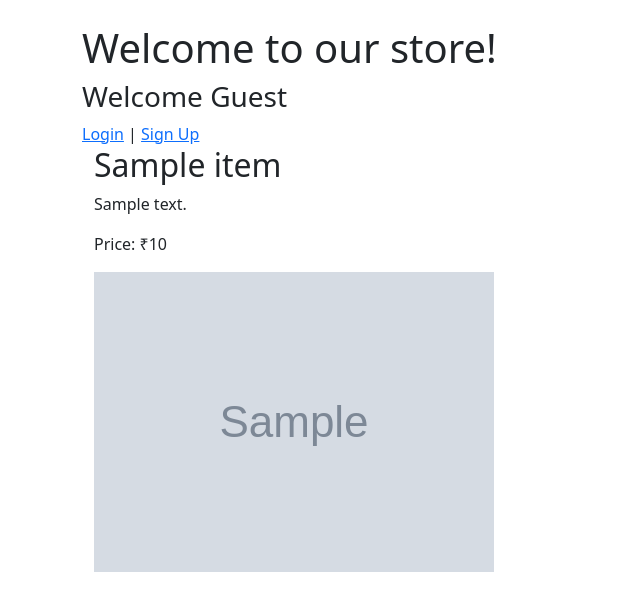
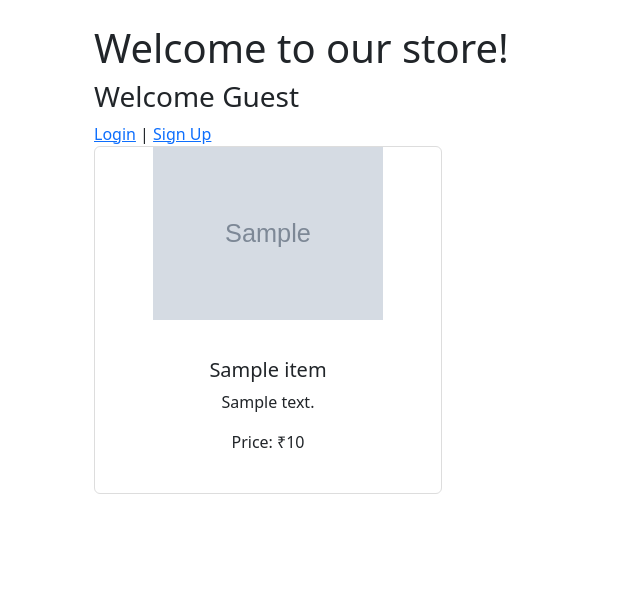
Before and after one commit to Shamit2105/woc7.0-django-ecommerce-Shamit, a Django app: page / in a window 1280 px wide. Shown: the part 56-667 px from the top of the page, without its empty margins (0-640 px from the left). Run offline with Django 5.2, Linux system fonts and the light colour scheme; tables that the repository leaves empty hold one stand-in row (values such as "Sample post"); grey boxes marked "Sample" are stand-in pictures.

Commit message:
listed items in better way

```diff
--- /dev/null
+++ b/static/css/home.css
@@ -0,0 +1,33 @@
+.card {
+    width: 100%;
+    aspect-ratio: 1 / 1; /* This makes the card a square */
+    display: flex;
+    flex-direction: column;
+    justify-content: space-between;
+    border: 1px solid #ddd; /* Add a border to distinguish items */
+    margin-bottom: 15px; /* Add some space between items */
+}
+
+.card-img-container {
+    width: 100%;
+    height: 50%; /* Adjust the height to fit within the square card */
+    overflow: hidden;
+    display: flex;
+    justify-content: center;
+    align-items: center;
+}
+
+.card-img-top {
+    width: 100%;
+    height: 100%;
+    object-fit: contain; /* Ensure the image fits within the container without being cropped */
+}
+
+.card-body {
+    padding: 10px;
+    flex-grow: 1;
+    display: flex;
+    flex-direction: column;
+    justify-content: center;
+    align-items: center;
+}
--- a/templates/home.html
+++ b/templates/home.html
@@ -1,10 +1,13 @@
 {% extends '_base.html' %}
+{% load static %}
 
 {% block title %}
 Home
 {% endblock title %}
 
 {% block content %}
+<link rel="stylesheet" href="{% static 'css/home.css' %}">
+<div class="container mt-4">
     <h1>Welcome to our store!</h1>
     {% if user.is_authenticated %}
     <h3>Welcome, {{ user.username }}!</h3>
@@ -12,12 +15,21 @@ Home
     <h3>Welcome Guest</h3>
     <a href="{% url 'login' %}">Login</a> | <a href="{% url 'signup' %}">Sign Up</a>
     {% endif %}
+    <div class="row">
         {% for item in items %}
-<div class="container">
-    <h2>{{ item.name }}</h2>
-    <p>{{ item.description }}</p>
-    <p>Price: ₹{{ item.price }}</p>
-    <img src="{{ item.image.url }}" alt="{{ item.name }}">
+        <div class="col-md-4 mb-4">
+            <div class="card h-60">
+                <div class="card-img-container">
+                    <img src="{{ item.image.url }}" class="card-img-top" alt="{{ item.name }}">
+                </div>
+                <div class="card-body">
+                    <h5 class="card-title">{{ item.name }}</h5>
+                    <p class="card-text">{{ item.description }}</p>
+                    <p class="card-text">Price: ₹{{ item.price }}</p>
+                </div>
+            </div>
         </div>
         {% endfor %}
+    </div>
+</div>
 {% endblock content %}
```
Lines whose indentation alone changed are shown as unchanged.
